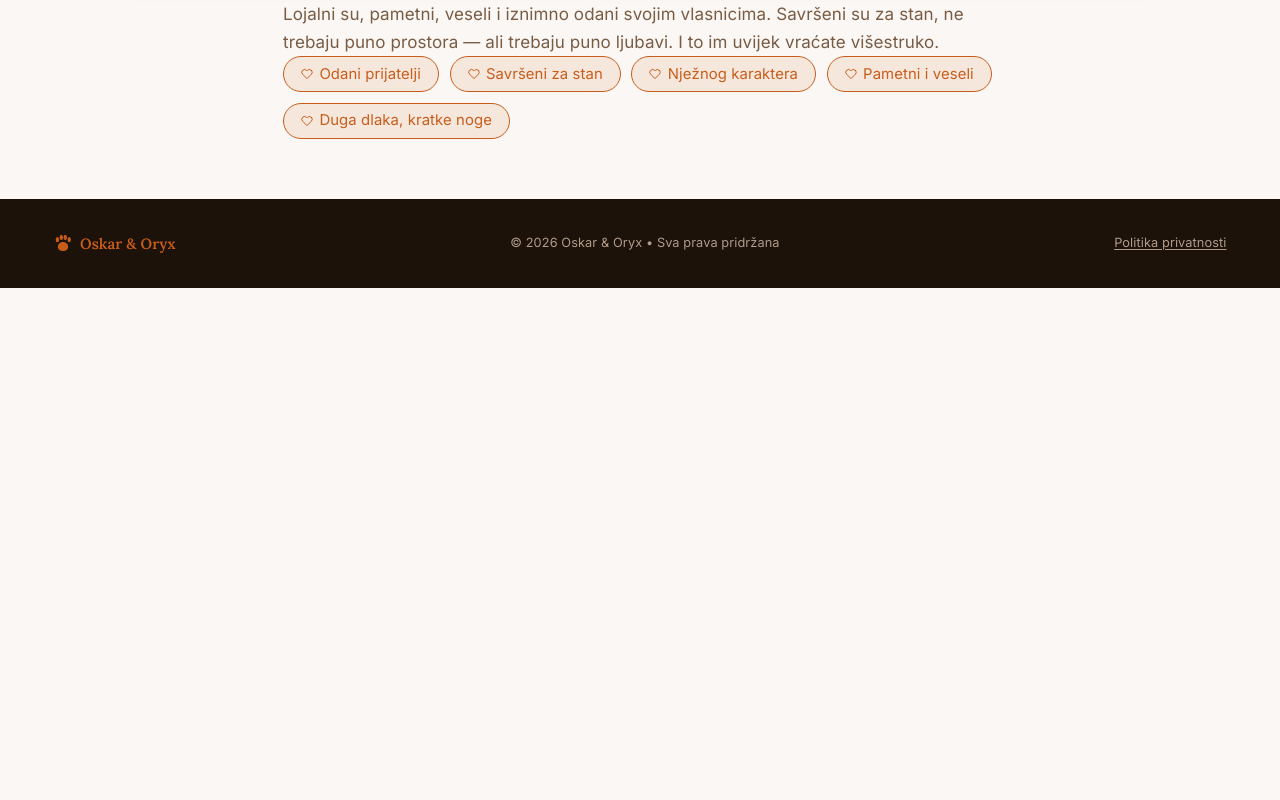
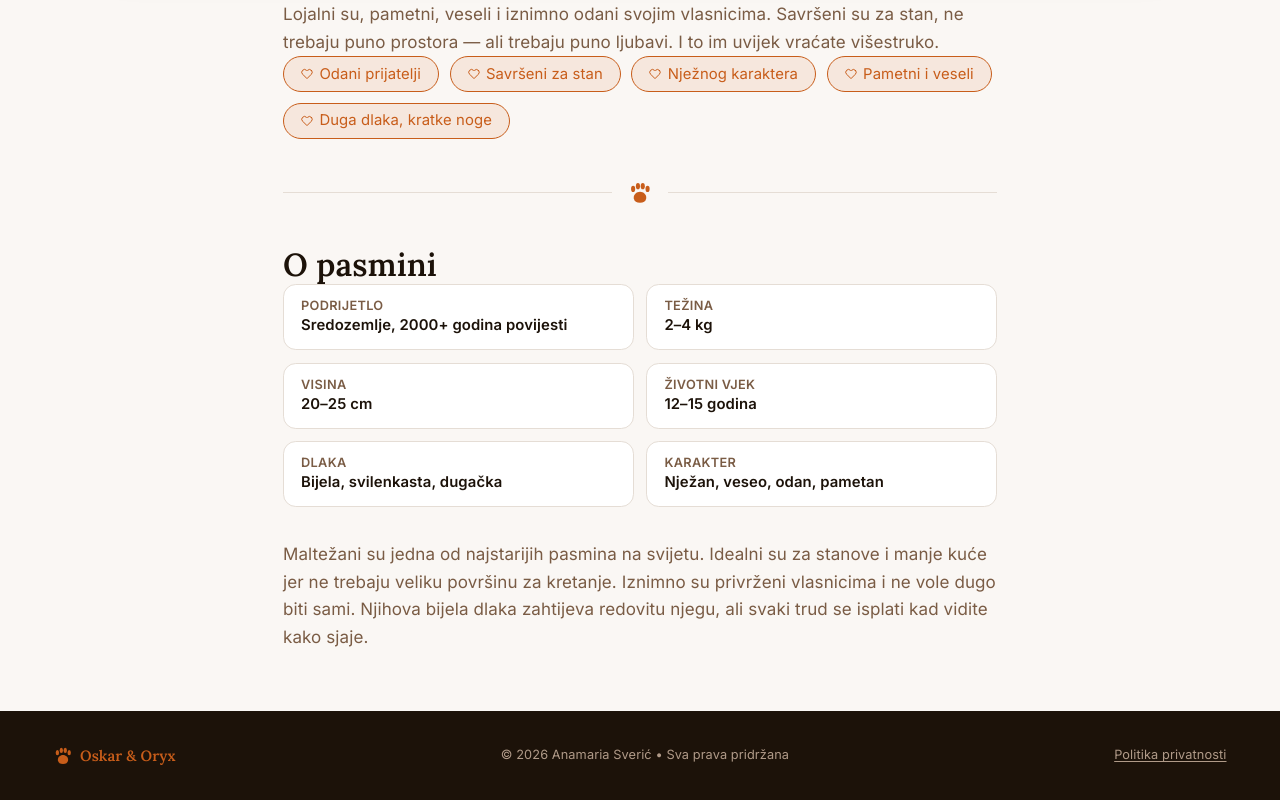
Before and after one commit to anamsveric/kucni-ljubimci, a React (Vite) app: page /o-stranici in a window 1280 px wide. Shown: the part 845-1645 px from the top of the page. Before the commit the page ends 1133 px from the top, so only its background shows below. Built offline with nearby package versions, Linux system fonts and the light colour scheme.

Commit message:
update sekction oskar

```diff
--- a/src/components/Footer.jsx
+++ b/src/components/Footer.jsx
@@ -33,7 +33,7 @@ export default function Footer() {
               rel="noopener noreferrer"
               className="hover:text-white transition-colors"
             >
-              Oskar &amp; Oryx
+              Anamaria Sverić
             </a>
             {' '}• Sva prava pridržana
           </p>
--- a/src/index.css
+++ b/src/index.css
@@ -1,4 +1,9 @@
 @import "tailwindcss";
+
+@keyframes scrollBounce {
+  0%, 100% { transform: translateX(-50%) translateY(0); opacity: 0.8; }
+  50%       { transform: translateX(-50%) translateY(10px); opacity: 1; }
+}
 
 :root {
   --bg: #faf7f4;
--- a/src/pages/About.jsx
+++ b/src/pages/About.jsx
@@ -1,3 +1,12 @@
+const facts = [
+  { label: 'Podrijetlo', value: 'Sredozemlje, 2000+ godina povijesti' },
+  { label: 'Težina', value: '2–4 kg' },
+  { label: 'Visina', value: '20–25 cm' },
+  { label: 'Životni vjek', value: '12–15 godina' },
+  { label: 'Dlaka', value: 'Bijela, svilenkasta, dugačka' },
+  { label: 'Karakter', value: 'Nježan, veseo, odan, pametan' },
+]
+
 function PawDivider() {
   return (
     <div className="flex items-center gap-4 my-10" style={{ color: 'var(--accent)' }}>
@@ -111,6 +120,32 @@ export default function About() {
             ))}
           </div>
 
+          <PawDivider />
+
+          {/* O pasmini */}
+          <h2
+            className="text-3xl font-semibold mb-6"
+            style={{ fontFamily: 'var(--heading)', color: 'var(--text-h)' }}
+          >
+            O pasmini
+          </h2>
+
+          <div className="grid grid-cols-2 gap-3 mb-8">
+            {facts.map((f) => (
+              <div key={f.label} className="px-4 py-3 rounded-xl" style={{ background: 'var(--bg-card)', border: '1px solid var(--border)' }}>
+                <p className="text-xs font-semibold uppercase tracking-wide mb-1" style={{ color: 'var(--text)' }}>{f.label}</p>
+                <p className="font-semibold text-sm" style={{ color: 'var(--text-h)' }}>{f.value}</p>
+              </div>
+            ))}
+          </div>
+
+          <p className="leading-relaxed" style={{ color: 'var(--text)' }}>
+            Maltežani su jedna od najstarijih pasmina na svijetu. Idealni su za stanove i manje
+            kuće jer ne trebaju veliku površinu za kretanje. Iznimno su privrženi vlasnicima i
+            ne vole dugo biti sami. Njihova bijela dlaka zahtijeva redovitu njegu, ali svaki
+            trud se isplati kad vidite kako sjaje.
+          </p>
+
         </div>
       </section>
 
--- a/src/pages/Home.jsx
+++ b/src/pages/Home.jsx
@@ -5,16 +5,45 @@ export default function Home() {
     <main className="flex-1" style={{ background: 'var(--bg)' }}>
 
       {/* ── Slika puna širina ── */}
-      <section className="w-full" style={{ background: 'var(--bg-card)' }}>
+      <section className="w-full relative" style={{ background: 'var(--bg-card)' }}>
         <img
           src="/oba1.jpg"
           alt="Oskar i Oryx"
           className="w-full h-auto block"
         />
+        {/* Scroll indikator */}
+        <button
+          onClick={() => document.getElementById('cards').scrollIntoView({ behavior: 'smooth' })}
+          className="absolute bottom-6 left-1/2 -translate-x-1/2 flex items-center justify-center cursor-pointer border-0 p-0"
+          style={{
+            animation: 'scrollBounce 1.8s ease-in-out infinite',
+            width: '48px',
+            height: '48px',
+            borderRadius: '50%',
+            background: 'rgba(255,255,255,0.25)',
+            backdropFilter: 'blur(4px)',
+            boxShadow: '0 2px 12px rgba(0,0,0,0.3)',
+          }}
+          aria-label="Scroll dolje"
+        >
+          <svg
+            xmlns="http://www.w3.org/2000/svg"
+            width="24"
+            height="24"
+            viewBox="0 0 24 24"
+            fill="none"
+            stroke="white"
+            strokeWidth="2.5"
+            strokeLinecap="round"
+            strokeLinejoin="round"
+          >
+            <polyline points="6 9 12 15 18 9" />
+          </svg>
+        </button>
       </section>
 
       {/* ── Cards sekcija ── */}
-      <section className="py-16 px-6 md:px-12">
+      <section id="cards" className="py-16 px-6 md:px-12">
         <div className="max-w-4xl mx-auto">
 
           {/* Heading */}
--- a/src/pages/Oskar.jsx
+++ b/src/pages/Oskar.jsx
@@ -6,13 +6,24 @@ const images = [
   { src: '/oskar4.jpg', fit: 'cover' },
 ]
 
+function oskarAge() {
+  const born = new Date(2021, 8, 15) // 15.09.2021
+  const now = new Date()
+  let years = now.getFullYear() - born.getFullYear()
+  let months = now.getMonth() - born.getMonth()
+  let days = now.getDate() - born.getDate()
+  if (days < 0) { months--; days += new Date(now.getFullYear(), now.getMonth(), 0).getDate() }
+  if (months < 0) { years--; months += 12 }
+  return `${years} god. ${months} mj. ${days} dana (r. 15.09.2021.)`
+}
+
 const facts = [
-  { label: 'Podrijetlo', value: 'Sredozemlje, 2000+ godina povijesti' },
-  { label: 'Težina', value: '2–4 kg' },
-  { label: 'Visina', value: '20–25 cm' },
-  { label: 'Životni vjek', value: '12–15 godina' },
-  { label: 'Dlaka', value: 'Bijela, svilenkasta, dugačka' },
-  { label: 'Karakter', value: 'Nježan, veseo, odan, pametan' },
+  { label: 'Početak života', value: 'proputovan svijetom kao štene - putovnica Grčke' },
+  { label: 'Težina', value: '7,5 kg' },
+  { label: 'Geni', value: 'zbog  rano otkrivenih alergija sa 1.godinom, testiran je te ima gene lovnih pasa: labrador, terijer, američki mini ovčar. Sve je to vidno u njegovom karakteru. ' },
+  { label: 'Starost', value: oskarAge() },
+  { label: 'Dlaka', value: 'Bijela, svilenkasta, sjajna, kraća' },
+  { label: 'Karakter', value: 'Nježan, veseo, odan, pametan, lovni nos' },
 ]
 
 function Slider({ images }) {
@@ -92,19 +103,19 @@ export default function Oskar() {
             </h2>
             <p className="leading-relaxed" style={{ color: 'var(--text)' }}>
               Oskar je naš stariji pas, pun energije i ljubavi. Uvijek spreman za igru i mazanje.
-              Voli šetnje, igračke i grickanje poslastica. Svako jutro počinje s radošću i zanosom
-              koji nas odmah raspolože. Bez Oskara kuća bi bila puno tiša — ali i puno dosadnija.
+              Obožava šetnje, vožnju, provocirat na zabavu. Svako jutro počinje s radošću i željom za novom avanturom.
+              Bez Oskara kuća bi bila puno drugačija — ali i puno dosadnija.
             </p>
           </div>
 
-          {/* O pasmini */}
+          {/* O Oskaru */}
           <div className="mb-10">
             <h2 className="flex items-center gap-2.5 text-xl font-semibold mb-5" style={{ fontFamily: 'var(--heading)', color: 'var(--text-h)' }}>
               <svg width="20" height="20" viewBox="0 0 24 24" fill="none" stroke="currentColor" strokeWidth="2" strokeLinecap="round" strokeLinejoin="round" style={{ color: 'var(--accent)' }}>
                 <path d="M21 10c0 7-9 13-9 13s-9-6-9-13a9 9 0 0 1 18 0z" />
                 <circle cx="12" cy="10" r="3" />
               </svg>
-              O pasmini
+              O Oskaru
             </h2>
             <div className="grid grid-cols-2 gap-3">
               {facts.map((f) => (
```
Also changed, not shown: .claude/settings.json (added).
